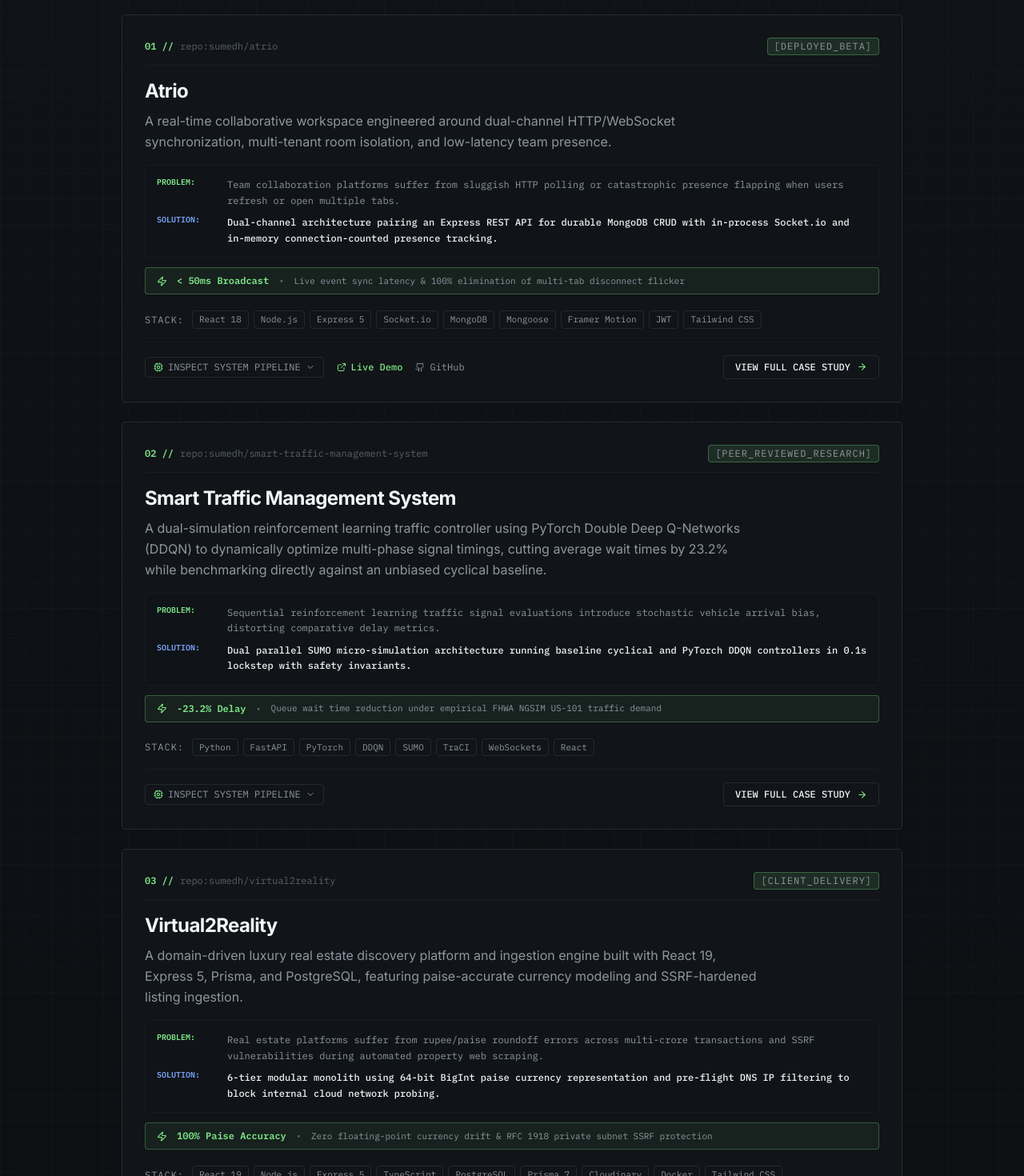
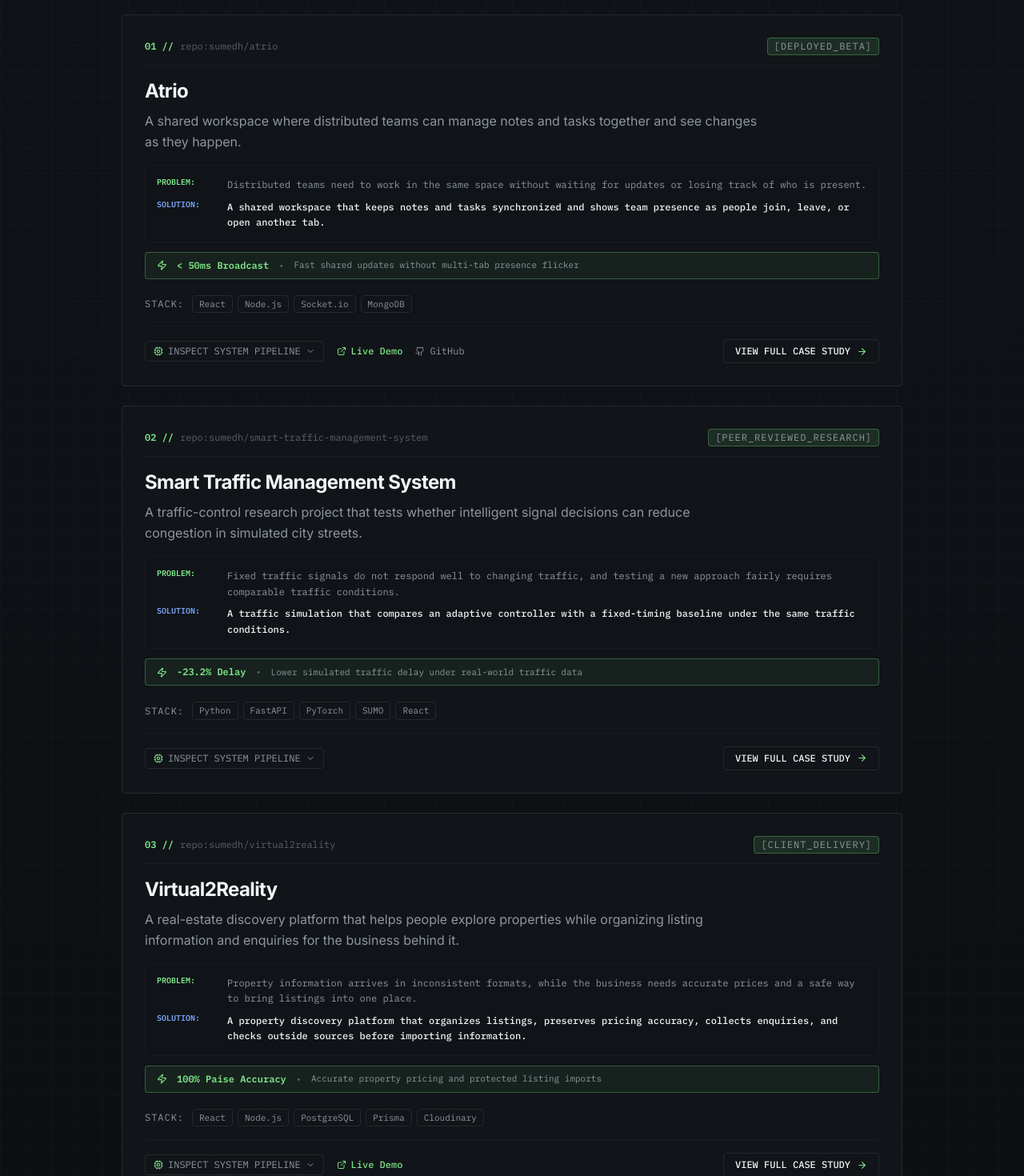
Before and after one commit to SumedhGaikwad03/Sumedh_portfolio, a React (Vite) app: page / in a window 1280 px wide. Shown: the part 1320-2790 px from the top of the page at 80% size. Built offline with nearby package versions, Linux system fonts and the light colour scheme.

Commit message:
task : improve portfolio content hierarchy

```diff
--- a/src/components/Current.tsx
+++ b/src/components/Current.tsx
@@ -38,7 +38,9 @@ export default function Current() {
         <Panel label="BUILDING">
           <h3 className="text-[15px] font-semibold mb-1.5 text-[var(--color-ink)]">{current.building.name}</h3>
           <p className="text-[var(--color-slate)] text-xs leading-relaxed">
-            {current.building.description}
+            {mode === "ENGINEERING" && current.building.engineeringDescription
+              ? current.building.engineeringDescription
+              : current.building.description}
           </p>
         </Panel>
 
--- a/src/components/Projects.tsx
+++ b/src/components/Projects.tsx
@@ -93,18 +93,34 @@ function matchesCategory(slug: string, filter: CategoryFilter): boolean {
 
 function ProjectCardTelemetry({
   slug,
+  mode,
   isHovered,
   mousePos,
 }: {
   slug: string;
+  mode: string;
   isHovered: boolean;
   mousePos: { x: number; y: number };
 }) {
-  const fragments = PROJECT_TELEMETRY[slug] || [
+  const engineeringFragments = PROJECT_TELEMETRY[slug] || [
     { text: "010101", top: "15%", right: "8%", depth: 1.0 },
     { text: "101010", top: "75%", right: "12%", depth: 1.2 },
     { text: "SYSTEM", top: "85%", left: "15%", depth: 1.5, isPrimary: true },
   ];
+  const standardTraceLabels: Record<string, string> = {
+    "finance-one": "// TRACE::BALANCES",
+    atrio: "// TRACE::UPDATES",
+    virtual2reality: "// TRACE::LISTINGS",
+    "smart-traffic-management-system": "// TRACE::TRAFFIC",
+  };
+  const fragments =
+    mode === "STANDARD"
+      ? engineeringFragments.map((fragment) =>
+          fragment.isPrimary && fragment.text.startsWith("// TRACE::")
+            ? { ...fragment, text: standardTraceLabels[slug] || "// TRACE::SYSTEM" }
+            : fragment
+        )
+      : engineeringFragments;
 
   return (
     <div
@@ -193,11 +209,12 @@ function ProjectCardItem({
     >
       {/* Subtle Cursor-Reactive Background Telemetry Overlay */}
       {supportsHover && (
-        <ProjectCardTelemetry
-          slug={p.slug}
-          isHovered={isHovered}
-          mousePos={mousePos}
-        />
+          <ProjectCardTelemetry
+            slug={p.slug}
+            mode={mode}
+            isHovered={isHovered}
+            mousePos={mousePos}
+          />
       )}
 
       {/* Card Content Layer */}
@@ -233,7 +250,7 @@ function ProjectCardItem({
             </h3>
           </Link>
           <p className="text-sm sm:text-base text-[var(--color-slate)] mt-2 leading-relaxed max-w-3xl">
-            {p.oneLiner}
+            {mode === "ENGINEERING" ? p.engineeringOneLiner : p.oneLiner}
           </p>
         </div>
 
@@ -449,7 +466,7 @@ export default function Projects() {
         description={
           mode === "ENGINEERING"
             ? "Deep architectural dossiers, invariant specifications, and verified implementation evidence."
-            : "Curated software systems, distributed real-time architectures, and machine learning research."
+            : "Software projects built to solve practical problems, from personal finance to collaboration, property discovery, and traffic research."
         }
       />
 
--- a/src/data/profile.ts
+++ b/src/data/profile.ts
@@ -24,6 +24,7 @@ export interface CurrentData {
   building: {
     name: string;
     description: string;
+    engineeringDescription?: string;
   };
   learning: string[];
   exploring: string[];
@@ -60,6 +61,8 @@ export const currentData: CurrentData = {
   building: {
     name: "Finance One",
     description:
+      "A personal finance platform focused on accurate records, clear budgets, and easier spending decisions.",
+    engineeringDescription:
       "A backend-first personal finance platform engineered for ledger correctness, budget locking, and bounded pgvector semantic queries.",
   },
   learning: [
--- a/src/data/projectEvidence.ts
+++ b/src/data/projectEvidence.ts
@@ -25,11 +25,11 @@ export const PROJECT_EVIDENCE: Record<string, ProjectEvidence> = {
   "finance-one": {
     slug: "finance-one",
     standardProof: {
-      problemBrief: "Personal finance apps frequently risk IEEE-754 floating-point balance drift and unconstrained text-to-SQL LLM hallucinations.",
-      solutionBrief: "5-tier REST backend with Prisma.Decimal arithmetic, domain-enforced budget locking, and JSON parameter-extracted semantic query routing.",
+      problemBrief: "People need finance tools they can trust with accurate balances, private records, and clear answers about their spending.",
+      solutionBrief: "A personal finance platform that protects each user's data, keeps records accurate, and turns everyday questions into structured spending queries.",
       keyMetric: {
         value: "0 Floating Drift",
-        label: "Decimal-accurate ledger balances & zero direct SQL execution risk",
+        label: "Accurate ledger balances with a controlled query experience",
       },
     },
     engineeringSpecs: {
@@ -45,11 +45,11 @@ export const PROJECT_EVIDENCE: Record<string, ProjectEvidence> = {
   atrio: {
     slug: "atrio",
     standardProof: {
-      problemBrief: "Team collaboration platforms suffer from sluggish HTTP polling or catastrophic presence flapping when users refresh or open multiple tabs.",
-      solutionBrief: "Dual-channel architecture pairing an Express REST API for durable MongoDB CRUD with in-process Socket.io and in-memory connection-counted presence tracking.",
+      problemBrief: "Distributed teams need to work in the same space without waiting for updates or losing track of who is present.",
+      solutionBrief: "A shared workspace that keeps notes and tasks synchronized and shows team presence as people join, leave, or open another tab.",
       keyMetric: {
         value: "< 50ms Broadcast",
-        label: "Live event sync latency & 100% elimination of multi-tab disconnect flicker",
+        label: "Fast shared updates without multi-tab presence flicker",
       },
     },
     engineeringSpecs: {
@@ -64,11 +64,11 @@ export const PROJECT_EVIDENCE: Record<string, ProjectEvidence> = {
   virtual2reality: {
     slug: "virtual2reality",
     standardProof: {
-      problemBrief: "Real estate platforms suffer from rupee/paise roundoff errors across multi-crore transactions and SSRF vulnerabilities during automated property web scraping.",
-      solutionBrief: "6-tier modular monolith using 64-bit BigInt paise currency representation and pre-flight DNS IP filtering to block internal cloud network probing.",
+      problemBrief: "Property information arrives in inconsistent formats, while the business needs accurate prices and a safe way to bring listings into one place.",
+      solutionBrief: "A property discovery platform that organizes listings, preserves pricing accuracy, collects enquiries, and checks outside sources before importing information.",
       keyMetric: {
         value: "100% Paise Accuracy",
-        label: "Zero floating-point currency drift & RFC 1918 private subnet SSRF protection",
+        label: "Accurate property pricing and protected listing imports",
       },
     },
     engineeringSpecs: {
@@ -83,11 +83,11 @@ export const PROJECT_EVIDENCE: Record<string, ProjectEvidence> = {
   "smart-traffic-management-system": {
     slug: "smart-traffic-management-system",
     standardProof: {
-      problemBrief: "Sequential reinforcement learning traffic signal evaluations introduce stochastic vehicle arrival bias, distorting comparative delay metrics.",
-      solutionBrief: "Dual parallel SUMO micro-simulation architecture running baseline cyclical and PyTorch DDQN controllers in 0.1s lockstep with safety invariants.",
+      problemBrief: "Fixed traffic signals do not respond well to changing traffic, and testing a new approach fairly requires comparable traffic conditions.",
+      solutionBrief: "A traffic simulation that compares an adaptive controller with a fixed-timing baseline under the same traffic conditions.",
       keyMetric: {
         value: "-23.2% Delay",
-        label: "Queue wait time reduction under empirical FHWA NGSIM US-101 traffic demand",
+        label: "Lower simulated traffic delay under real-world traffic data",
       },
     },
     engineeringSpecs: {
--- a/src/data/projects.ts
+++ b/src/data/projects.ts
@@ -2,6 +2,7 @@ export type Project = {
   slug: string;
   name: string;
   oneLiner: string;
+  engineeringOneLiner: string;
   tech: string[];
   github?: string;
   demo?: string;
@@ -26,8 +27,10 @@ export const projectsData: Project[] = [
     slug: "atrio",
     name: "Atrio",
     oneLiner:
+      "A shared workspace where distributed teams can manage notes and tasks together and see changes as they happen.",
+    engineeringOneLiner:
       "A real-time collaborative workspace engineered around dual-channel HTTP/WebSocket synchronization, multi-tenant room isolation, and low-latency team presence.",
-    tech: ["React 18", "Node.js", "Express 5", "Socket.io", "MongoDB", "Mongoose", "Framer Motion", "JWT", "Tailwind CSS"],
+    tech: ["React", "Node.js", "Socket.io", "MongoDB"],
     github: "https://github.com/SumedhGaikwad03",
     demo: "https://atrio.sumedhgaikwad.com",
     featured: true,
@@ -79,8 +82,10 @@ export const projectsData: Project[] = [
     slug: "smart-traffic-management-system",
     name: "Smart Traffic Management System",
     oneLiner:
+      "A traffic-control research project that tests whether intelligent signal decisions can reduce congestion in simulated city streets.",
+    engineeringOneLiner:
       "A dual-simulation reinforcement learning traffic controller using PyTorch Double Deep Q-Networks (DDQN) to dynamically optimize multi-phase signal timings, cutting average wait times by 23.2% while benchmarking directly against an unbiased cyclical baseline.",
-    tech: ["Python", "FastAPI", "PyTorch", "DDQN", "SUMO", "TraCI", "WebSockets", "React"],
+    tech: ["Python", "FastAPI", "PyTorch", "SUMO", "React"],
     featured: true,
     overview:
       "A research-oriented intelligent transportation platform combining PyTorch Double Deep Q-Networks (DDQN) with Eclipse SUMO micro-simulations. It runs two step-synchronized simulations concurrently (Baseline Fixed-Time vs DDQN Agent) to eliminate stochastic arrival bias while evaluating performance under empirical FHWA NGSIM US-101 traffic demand.",
@@ -130,8 +135,10 @@ export const projectsData: Project[] = [
     slug: "virtual2reality",
     name: "Virtual2Reality",
     oneLiner:
+      "A real-estate discovery platform that helps people explore properties while organizing listing information and enquiries for the business behind it.",
+    engineeringOneLiner:
       "A domain-driven luxury real estate discovery platform and ingestion engine built with React 19, Express 5, Prisma, and PostgreSQL, featuring paise-accurate currency modeling and SSRF-hardened listing ingestion.",
-    tech: ["React 19", "Node.js", "Express 5", "TypeScript", "PostgreSQL", "Prisma 7", "Cloudinary", "Docker", "Tailwind CSS"],
+    tech: ["React", "Node.js", "PostgreSQL", "Prisma", "Cloudinary"],
     demo: "https://www.virtual2reality.in/",
     featured: true,
     overview:
@@ -182,8 +189,10 @@ export const projectsData: Project[] = [
     slug: "finance-one",
     name: "Finance One",
     oneLiner:
+      "A personal finance platform designed to keep financial records accurate, keep each user's data separate, and make spending easier to understand.",
+    engineeringOneLiner:
       "A backend-first personal finance platform engineered around transactional correctness, multi-tenant data isolation, and a controlled query abstraction bridging deterministic ledgers with AI extensibility.",
-    tech: ["Node.js", "Express", "TypeScript", "Prisma", "PostgreSQL", "pgvector", "Docker", "Zod", "JWT", "Ollama"],
+    tech: ["Node.js", "TypeScript", "PostgreSQL", "Prisma", "Docker"],
     featured: true,
     placeholder: false,
     overview:
```
